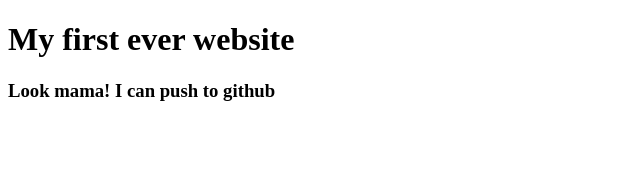
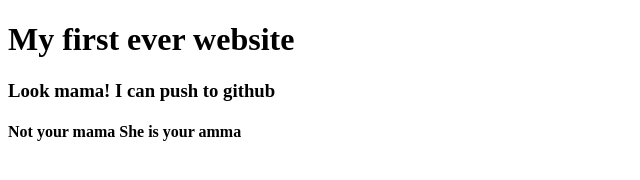
Before and after one commit to AlImranH/my-first-website, a plain HTML site: page index.html in a window 1280 px wide. Shown: the whole page, without its empty margins (0-640 px from the left). Drawn offline with Linux system fonts and the light colour scheme.

Commit message:
Update index.html

```diff
--- a/index.html
+++ b/index.html
@@ -8,5 +8,6 @@
 <body>
     <h1>My first ever website</h1>
     <h3>Look mama! I can push to github</h3>
+    <h4>Not your mama She is your amma</h4>
 </body>
 </html>
```
